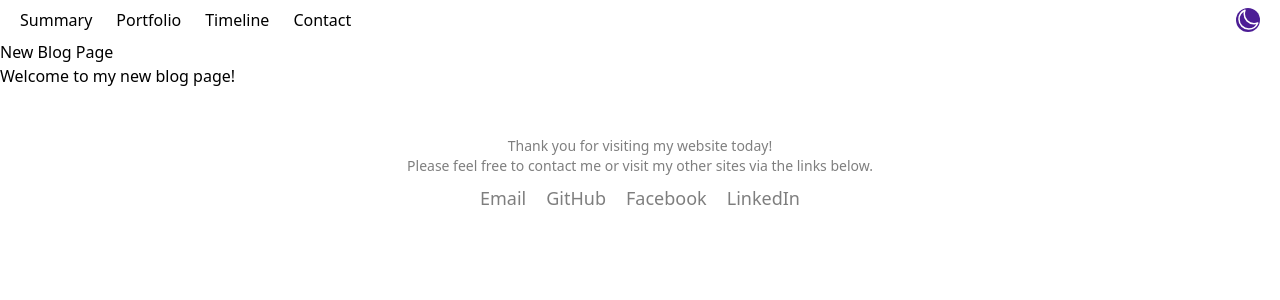
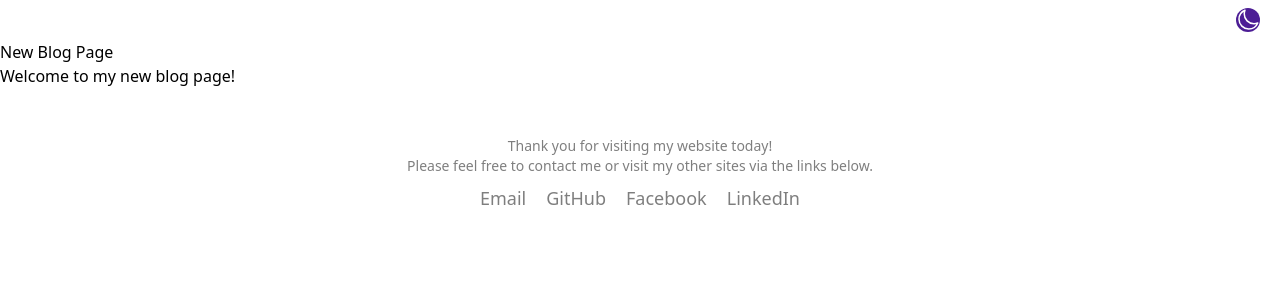
Before and after one commit to derryleng/personal-website, a React (Vite) app: page /blog in a window 1280 px wide. Shown: the top 300 px of the page. Built offline with nearby package versions, Linux system fonts and the light colour scheme.

Commit message:
Display anchor links only on homepage

```diff
--- a/src/components/Navbar.jsx
+++ b/src/components/Navbar.jsx
@@ -1,4 +1,5 @@
 import { useEffect, useState } from "react";
+import { Link, useLocation } from "react-router-dom";
 
 function classNames(...classes) {
   return classes.filter(Boolean).join(" ");
@@ -72,6 +73,9 @@ function Navbar() {
     </svg>
   );
 
+  const location = useLocation();
+  const isHomePage = location.pathname === "/";
+
   return (
     <nav className="sticky top-0 z-50 text-black transition-colors duration-500 bg-white font-semilight dark:text-stone-200 dark:bg-slate-800 backdrop-filter backdrop-blur-md bg-opacity-10 dark:bg-opacity-30">
       <div
@@ -83,10 +87,14 @@ function Navbar() {
         )}
       >
         <div className="flex items-center space-x-6">
-          <a href="#summary" className="hover:underline underline-offset-2 decoration-1">Summary</a>
-          <a href="#portfolio" className="hover:underline underline-offset-2 decoration-1">Portfolio</a>
-          <a href="#timeline" className="hover:underline underline-offset-2 decoration-1">Timeline</a>
-          <a href="#contact" className="hover:underline underline-offset-2 decoration-1">Contact</a>
+          {isHomePage && (
+            <>
+              <a href="#summary" className="hover:underline underline-offset-2 decoration-1">Summary</a>
+              <a href="#portfolio" className="hover:underline underline-offset-2 decoration-1">Portfolio</a>
+              <a href="#timeline" className="hover:underline underline-offset-2 decoration-1">Timeline</a>
+              <a href="#contact" className="hover:underline underline-offset-2 decoration-1">Contact</a>
+            </>
+          )}
         </div>
         <div className="flex items-center ml-auto">
           <button
```
